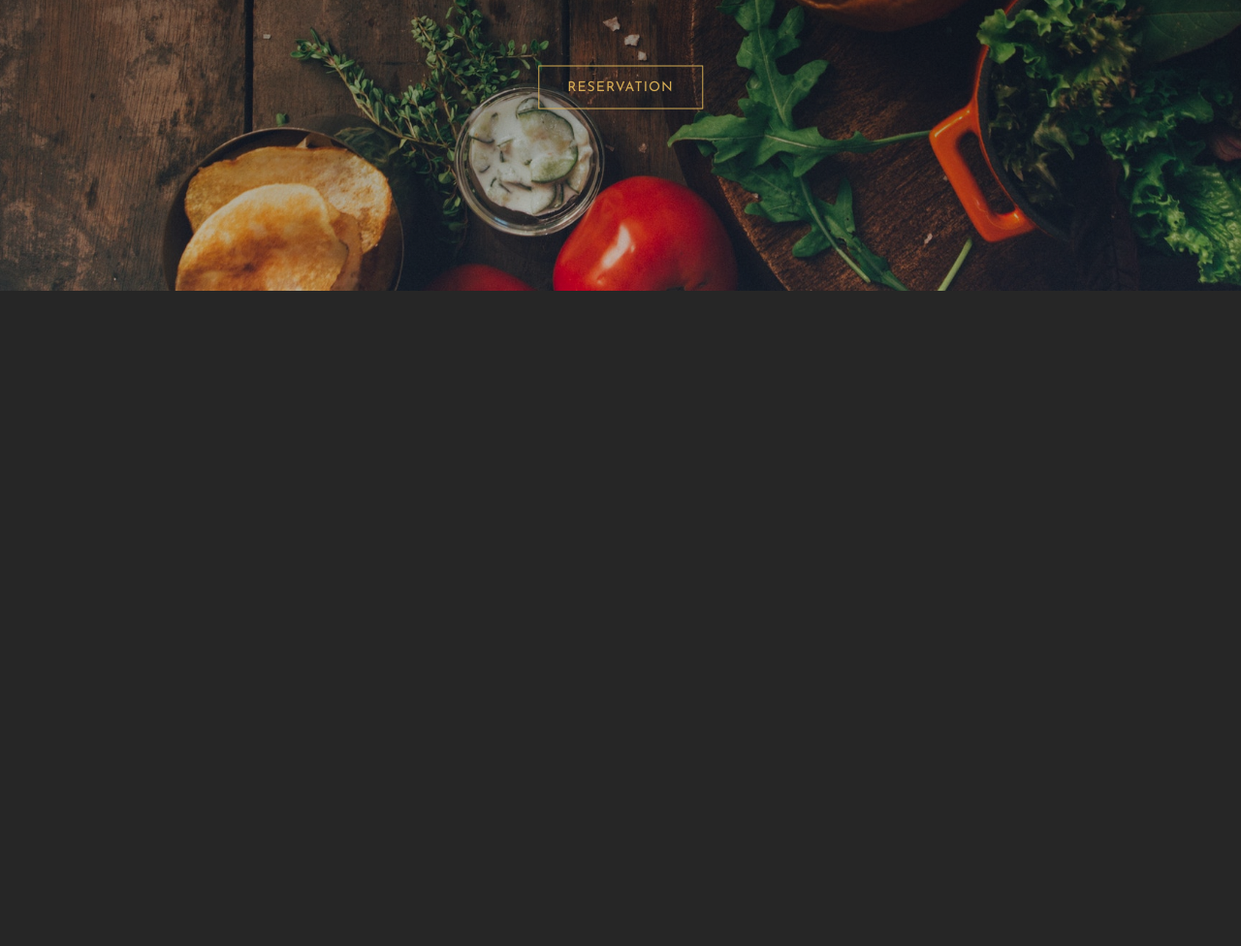
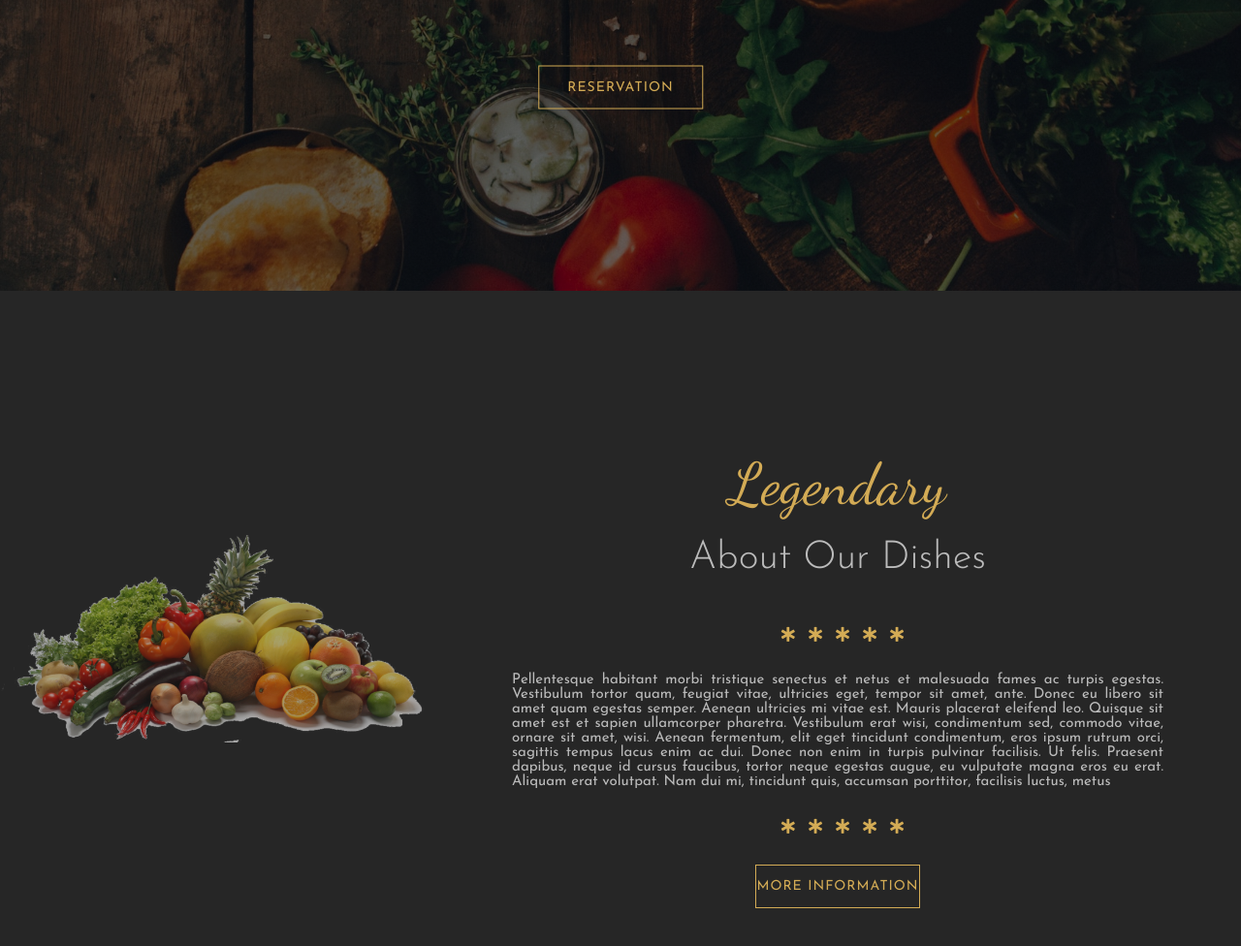
Before and after one commit to alaz7622356694/Appetito-restaurant, a plain HTML site: page index.html in a window 1280 px wide. Shown: the part 500-1476 px from the top of the page at 97% size. Before the commit the page ends 800 px from the top, so only its background shows below. Drawn offline with nearby package versions, Linux system fonts and the light colour scheme.

Commit message:
about-us section

```diff
--- a/index.html
+++ b/index.html
@@ -29,5 +29,41 @@
         </div>
     </header>
     <!-- end site header -->
+
+    <!-- about us section-->
+<section class="about-us">
+<div class="about-us-left">
+<img src="images/about-us-img.png" alt="about us">
+</div>
+<div class="about-us-right">
+     <h1 class="main-heading">legendary</h1>
+            <h3 class="sub-heading">about our dishes</h3>
+            <div class="stars">
+                <i class='star fa fa-star-of-life'></i>
+                <i class='star fa fa-star-of-life'></i>
+                <i class='star fa fa-star-of-life'></i>
+                <i class='star fa fa-star-of-life'></i>
+                <i class='star fa fa-star-of-life'></i>
+            </div>
+
+            <p class="description"> Pellentesque habitant morbi tristique senectus et netus et malesuada fames ac turpis egestas. Vestibulum tortor quam, feugiat vitae, ultricies eget, tempor sit amet, ante. Donec eu libero sit amet quam egestas semper. Aenean ultricies mi vitae est. Mauris placerat eleifend leo. Quisque sit amet est et sapien ullamcorper pharetra. Vestibulum erat wisi, condimentum sed, commodo vitae, ornare sit amet, wisi. Aenean fermentum, elit eget tincidunt condimentum, eros ipsum rutrum orci, sagittis tempus lacus enim ac dui. Donec non enim in turpis pulvinar facilisis. Ut felis. Praesent dapibus, neque id cursus faucibus, tortor neque egestas augue, eu vulputate magna eros eu erat. Aliquam erat volutpat. Nam dui mi, tincidunt quis, accumsan porttitor, facilisis luctus, metus</p>
+
+             <div class="stars">
+                <i class='star fa fa-star-of-life'></i>
+                <i class='star fa fa-star-of-life'></i>
+                <i class='star fa fa-star-of-life'></i>
+                <i class='star fa fa-star-of-life'></i>
+                <i class='star fa fa-star-of-life'></i>
+            </div>
+
+             <button type="button" class="main-btn">more information</button>
+
+</div>
+
+
+
+</section>
+
+
 </body>
 </html>
--- a/scss/_base.scss
+++ b/scss/_base.scss
@@ -35,6 +35,11 @@ sans-serif;
 * {
     padding: 0;
     margin: 0;
+
+}
+
+html {
+    box-sizing: border-box;
 }
 
 body {
--- a/scss/_components.scss
+++ b/scss/_components.scss
@@ -36,6 +36,7 @@
     color: $color-primary;
     margin-top: 80px;
     margin-bottom: 40px;
+    text-transform: capitalize;
 
 
 }
@@ -46,6 +47,7 @@
     font-weight: 300;
     color: $color-secondary;
     margin-bottom: 80px;
+    text-transform: capitalize;
 }
 
 .main-btn {
--- a/scss/_layout.scss
+++ b/scss/_layout.scss
@@ -2,7 +2,7 @@
     width: 100%;
     height: 100vh;
     position: relative;
-    background: linear-gradient(rgba(0, 0, 0, 0.7), rgba(0, 0, 0, 0.2)),
+    background: linear-gradient(rgba(0, 0, 0, 0.7), rgba(0, 0, 0, 0.6)),
         url(../images/bg.jpeg) center no-repeat;
     background-size: cover;
 
@@ -19,3 +19,58 @@
 
     }
 }
+
+
+.about-us {
+    height: 90vh;
+    display: flex;
+    align-items: center;
+
+    &-left {
+        width: 40%;
+
+        img {
+            max-width: 100%;
+            opacity: 0.6;
+        }
+    }
+
+    &-right {
+        width: 60%;
+        display: flex;
+        flex-direction: column;
+        align-items: center;
+        padding: 0 80px;
+
+        .main-heading {
+            font-size: 60px;
+            margin-bottom: 20px;
+        }
+
+        .sub-heading {
+            font-size: 40px;
+            margin-bottom: 20px;
+        }
+
+        .stars {
+            margin: 30px 0;
+        }
+
+        .star {
+            font-size: 15px;
+            color: $color-primary;
+            margin-left: 10px;
+        }
+
+        .description {
+            font-family: $font-josefinSans;
+            font-size: 15px;
+            color: $color-secondary;
+            text-align: justify;
+
+
+        }
+
+    }
+
+}
```
Also changed, not shown: css/main.css, 1 other file.
